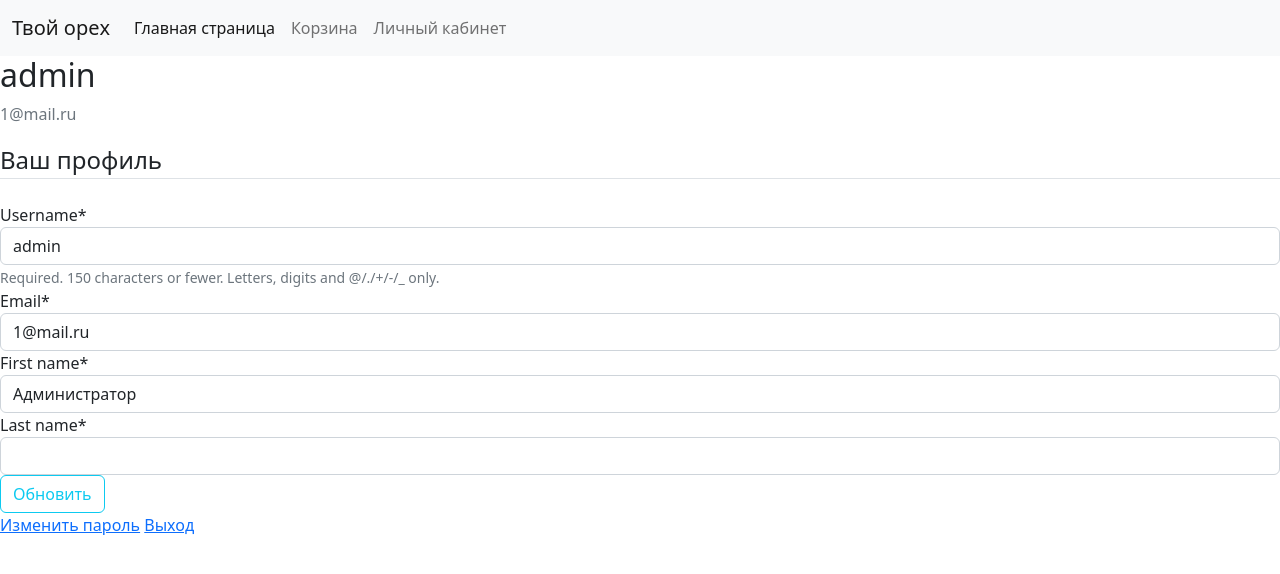
After one commit to ArtyomStepanenko/brunoyam_tasks, a Django app: page /profile/ in a window 1280 px wide. The commit adds this page. Shown: the top 574 px of the page. Run offline with Django 4.2, Linux system fonts and the light colour scheme; a user stored in the database is signed in; some libraries are stand-ins or nearby versions.

Commit message:
updated project 1

```diff
--- a/project_1/shop/main/apps.py
+++ b/project_1/shop/main/apps.py
@@ -4,3 +4,9 @@ from django.apps import AppConfig
 class MainConfig(AppConfig):
     default_auto_field = 'django.db.models.BigAutoField'
     name = 'main'
+
+class UsersConfig(AppConfig):
+    name = 'users'
+
+    def ready(self):
+        import users.signals
--- a/project_1/shop/main/forms.py
+++ b/project_1/shop/main/forms.py
@@ -6,11 +6,18 @@ from django.core.validators import RegexValidator
 
 class UserRegisterForm(UserCreationForm):
     email = forms.EmailField()
-    phone_regex = RegexValidator(regex=r'^\+?1?\d{9,15}$', message="Phone number must be entered in the format: '+999999999'. Up to 15 digits allowed.")
-    phone = forms.CharField(validators=[phone_regex], max_length=17)
     first_name = forms.CharField(max_length=35)
     last_name = forms.CharField(max_length=35)
 
     class Meta:
         model = User
-        fields = ['username', 'email', 'phone', 'first_name', 'last_name', 'password1', 'password2']
+        fields = ['username', 'email', 'first_name', 'last_name', 'password1', 'password2']
+
+class UserUpdateForm(forms.ModelForm):
+    email = forms.EmailField()
+    first_name = forms.CharField(max_length=35)
+    last_name = forms.CharField(max_length=35)
+
+    class Meta:
+        model = User
+        fields = ['username', 'email', 'first_name', 'last_name']
--- a/project_1/shop/main/templates/main/base.html
+++ b/project_1/shop/main/templates/main/base.html
@@ -24,6 +24,9 @@
       <div class="navbar-nav">
         <a class="nav-link active" aria-current="page" href="/main">Главная страница</a>
         <a class="nav-link" href="/cart">Корзина</a>
+        {% if user.is_authenticated %}
+        <a class="nav-link" href="/profile">Личный кабинет</a>
+        {% endif %}
       </div>
     </div>
   </div>
--- /dev/null
+++ b/project_1/shop/main/templates/main/profile.html
@@ -0,0 +1,24 @@
+{% extends "main/base.html" %}
+{% block title %}
+  <title>Личный кабинет</title>
+{% endblock %}
+{% load crispy_forms_tags %}
+{% block content %}
+    <div class="content-section">
+          <h2 class="account-heading">{{ user.username }}</h2>
+          <p class="text-secondary">{{ user.email }}</p>
+      </div>
+        <form method="POST" enctype="multipart/form-data">
+        {% csrf_token %}
+        <fieldset class="form-group">
+            <legend class="border-bottom mb-4">Ваш профиль</legend>
+            {{ u_form|crispy }}
+        </fieldset>
+        <div class="form-group">
+            <button class="btn btn-outline-info" type="submit">Обновить</button>
+        </div>
+        <a href="{% url 'password_change' %}">Изменить пароль</a>
+        <a href="{% url 'logout' %}">Выход</a>
+    </form>
+    </div>
+{% endblock content %}
--- a/project_1/shop/main/views.py
+++ b/project_1/shop/main/views.py
@@ -1,7 +1,7 @@
 from django.shortcuts import render, redirect, get_object_or_404
 from django.http import HttpResponse
 from django.contrib import messages
-from .forms import UserRegisterForm
+from .forms import UserRegisterForm, UserUpdateForm
 from cart.forms import CartAddProductForm
 from .models import Category, Product
 from orders.models import Order, OrderItem
@@ -59,3 +59,21 @@ def product_detail(request, id, slug):
     cart_product_form = CartAddProductForm()
     return render(request, 'main/product/detail.html', {'product': product,
                                                         'cart_product_form': cart_product_form})
+
+@login_required
+def profile(request):
+    if request.method == 'POST':
+        u_form = UserUpdateForm(request.POST, instance=request.user)
+        if u_form.is_valid():
+            u_form.save()
+            messages.success(request, f'Ваш профиль успешно обновлен.')
+            return redirect('profile')
+
+    else:
+        u_form = UserUpdateForm(instance=request.user)
+
+    context = {
+        'u_form': u_form,
+    }
+
+    return render(request, 'main/profile.html', context)
--- a/project_1/shop/shop/urls.py
+++ b/project_1/shop/shop/urls.py
@@ -25,8 +25,11 @@ urlpatterns = [
     path('cart/', include(('cart.urls', 'cart'), namespace='cart')),
     path('orders/', include(('orders.urls', 'orders'), namespace='orders')),
     path('register/', main_views.register, name='register'),
+    path('profile/', main_views.profile, name='profile'),
     path('login/', auth_views.LoginView.as_view(template_name='main/login.html'), name='login'),
     path('logout/', auth_views.LogoutView.as_view(template_name='main/logout.html'), name='logout'),
+    path('password-change/', auth_views.PasswordChangeView.as_view(template_name='main/password_change_form.html'), name='password_change'),
+    path('password-change/done/', auth_views.PasswordChangeDoneView.as_view(template_name='main/password_change_done.html'), name='password_change_done'),
     path('', include(('main.urls', 'main'), namespace='main')),
 ] + static(settings.STATIC_URL, document_root=settings.STATIC_ROOT)
 
```
Also changed, not shown: project_1/shop/main/signals.py (added, +15 -0 lines), project_1/shop/main/templates/main/password_change_done.html (added, +8 -0 lines), project_1/shop/main/templates/main/password_change_form.html (added, +19 -0 lines), project_1/shop/db.sqlite3, project_1/shop/main/migrations/0002_profile.py (added).
